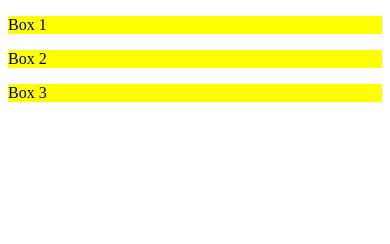
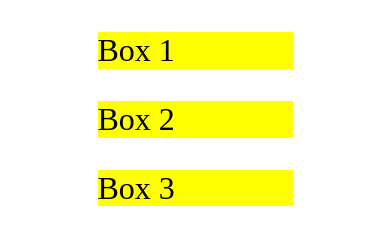
Before and after one commit to lauoli/class-demo, a plain HTML site: page index.html in a window 390 px wide. Drawn offline with nearby package versions, Linux system fonts and the light colour scheme.

Commit message:
added mobile style

```diff
--- a/styles.css
+++ b/styles.css
@@ -1,3 +1,35 @@
+/*
+This is a good layout for a mobile-first CSS template.
+Following this flow will minimize the number of styles you need to write and will ensure you are thinking, designing and developing mobile-first.
+Most of your styles get written like standard CSS, but for your mobile presentation. Generally speaking, a good mobile presention will stretch out nicely for larger screens.
+
+Sometimes, when we stretch out to larger screens, we need to make minor tweaks for the larger devices -- you can make these tweaks in the tablet media query, or if the issue exists on desktop only, the desktop media query.
+You will find this is far easier than the opposite task of using CSS to cram your desktop experience into a mobile device.
+*/
+
+/* THIS LINE LOADS IN A NICE RESET TO ENSURE ALL BROWSERS HAVE THE SAME BASE STYLES */
+
+@import url('https://cdnjs.cloudflare.com/ajax/libs/normalize/7.0.0/normalize.min.css');
+/* Start your base/mobile styles here */
+
+html, body {
+  /* Sets default font-size to 16px, ensuring 1em = 16px; */
+  font-size: 16px;
+}
+
+/* Tablet/Desktop overrides */
+
 div {
   background: yellow;
+  width: 50%;
+  margin: auto;
+  font-size: 2em;
 }
+
+@media(min-width: 681px) {
+  /* Any adjustments for tablets and larger go here. Note these styles will be applied to anything 681px or larger -- so tablet AND desktop */
+}
+
+@media(min-width: 729px) {
+  /* Any adjustments for desktop and larger go here. Note these styles will be applied to anything 729px or larger -- so desktop */
+}
```
